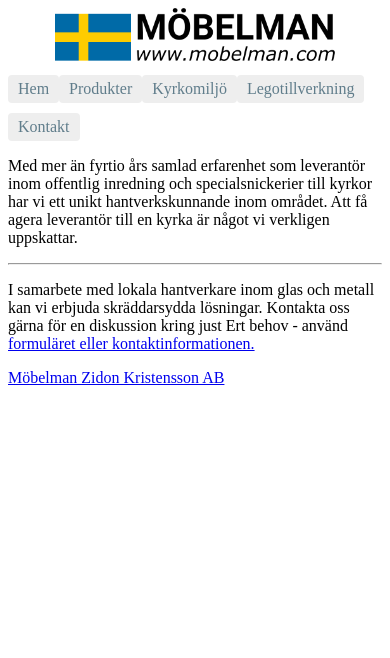
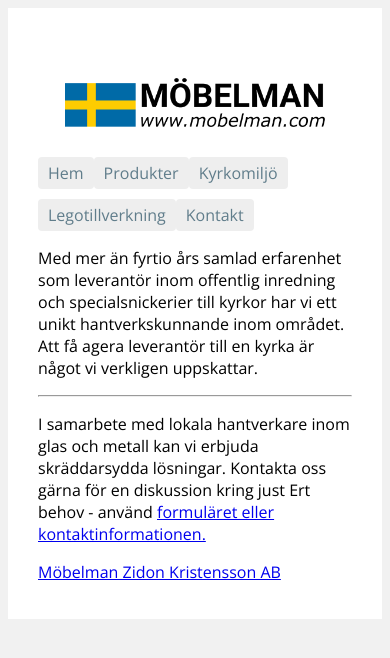
Before and after one commit to mobelman/site, an Angular app: page /dashboard in a window 390 px wide. Shown: the top 658 px of the page. Built offline with nearby package versions, Linux system fonts and the light colour scheme.

Commit message:
Adds favicon, aligns content box to center, makes logotype scaleable to fit on mobile devices.

```diff
--- a/src/app/app.component.css
+++ b/src/app/app.component.css
@@ -1,6 +1,16 @@
+.content {
+  max-width: 900px;
+  margin: auto;
+  background: white;
+  padding: 50px 30px 20px 30px;
+  font-family: 'Open Sans', sans-serif;
+}
+
 .logotype {
-  width: 280px;
+  width: 40%;
+  min-width: 260px;
   border: 0px;
+  padding: 20px 0px 15px 0px;
 }
 
 nav a {
--- a/src/app/app.component.html
+++ b/src/app/app.component.html
@@ -1,3 +1,4 @@
+<div class="content">
   <div style="text-align:center">
     <a routerLink="/dashboard">
       <img class="logotype" alt="Möbelman Logo" src="assets/mobelman-logotype.png">
@@ -11,3 +12,4 @@
     <a routerLink="/request-info">Kontakt</a>
   </nav>
   <router-outlet></router-outlet>
+</div>
--- a/src/index.html
+++ b/src/index.html
@@ -6,8 +6,9 @@
   <base href="/">
   <meta name="viewport" content="width=device-width, initial-scale=1">
   <link rel="icon" type="image/x-icon" href="favicon.ico">
+  <link href="https://fonts.googleapis.com/css?family=Open+Sans" rel="stylesheet">
 </head>
 <body>
-  <app-root></app-root>
+<app-root></app-root>
 </body>
 </html>
--- a/src/styles.css
+++ b/src/styles.css
@@ -1 +1,3 @@
-/* You can add global styles to this file, and also import other style files */
+body {
+  background: #f1f1f1;
+}
```
Also changed, not shown: src/favicon.png (added), 1 other file (tests, documents, lock files or other folders). Lines whose indentation alone changed are shown as unchanged.
